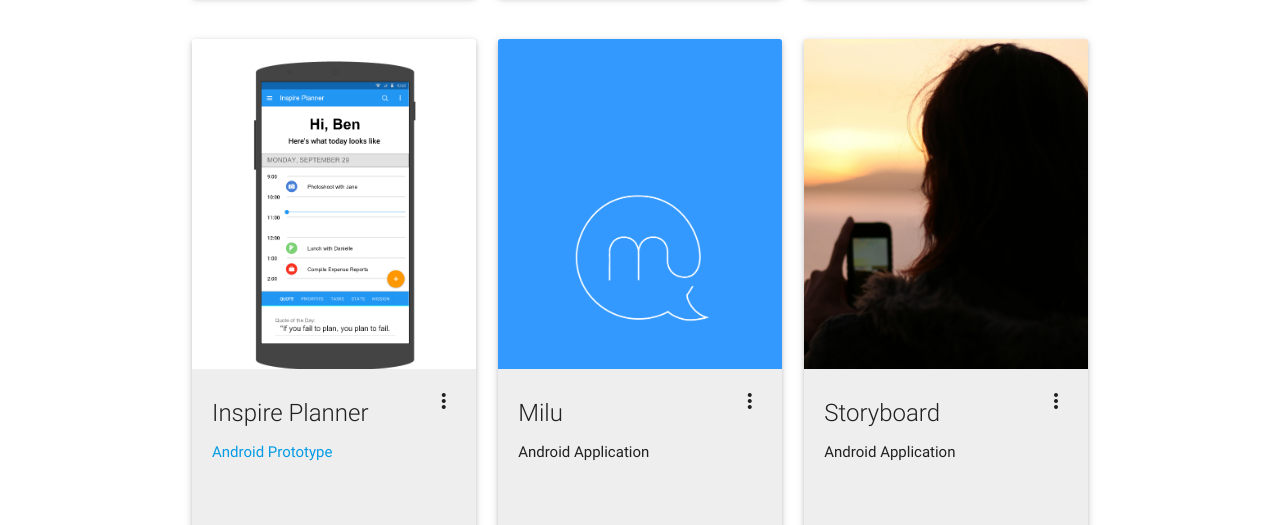
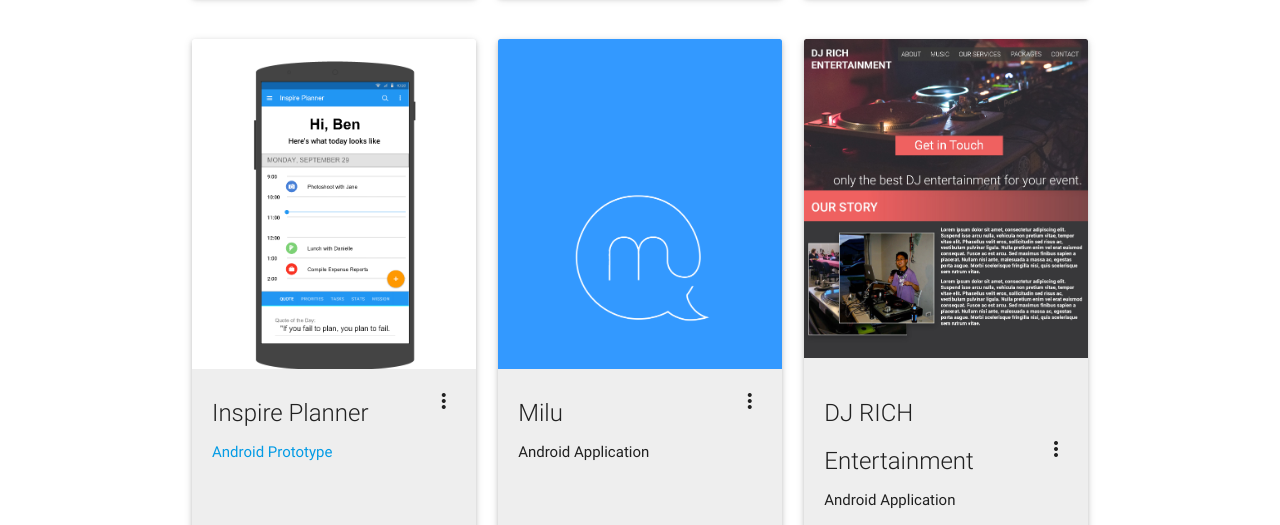
Before and after one commit to benjoomali/benjoomali.github.io, a plain HTML site: page index.html in a window 1280 px wide. Shown: the part 2246-2771 px from the top of the page. Drawn offline with Linux system fonts and the light colour scheme.

Commit message:
Add files via upload

```diff
--- a/index.html
+++ b/index.html
@@ -234,15 +234,15 @@
             <div class="col m6 l4 s12">
             <div class="card grey lighten-3 large">
                   <div class="card-image waves-effect waves-block waves-light">
-                  <img class="activator" src="img/portfolio/storyboard.jpg">
+                  <img class="activator" src="img/portfolio/DJRICHMockUp.jpg">
                   </div>
                 <div class="card-content">
-                <span class="card-title activator grey-text text-darken-4">Storyboard<i class="material-icons right">more_vert</i></span>
+                <span class="card-title activator grey-text text-darken-4">DJ RICH Entertainment<i class="material-icons right">more_vert</i></span>
                 <p>Android Application</p>
               </div>
               <div class="card-reveal">
-                <span class="card-title grey-text text-darken-4">Storyboard<i class="material-icons right">close</i></span>
-                <p>Currently under development. Storyboard is an Android app that will effectively crowdsource video and picture taking for events and memories.</p>
+                <span class="card-title grey-text text-darken-4">Website Design<i class="material-icons right">close</i></span>
+                <p>This website design was created for DJ Rich Entertainment in Bakersfield, CA. The website is a dynamic one page sight with parallax scrolling. It is used to help potential clients see what services and packages they provide.</p>
                 <a href="https://github.com/benjoomali?tab=repositories"><p>Link to Github</p></a>
               </div>
             </div>
```
